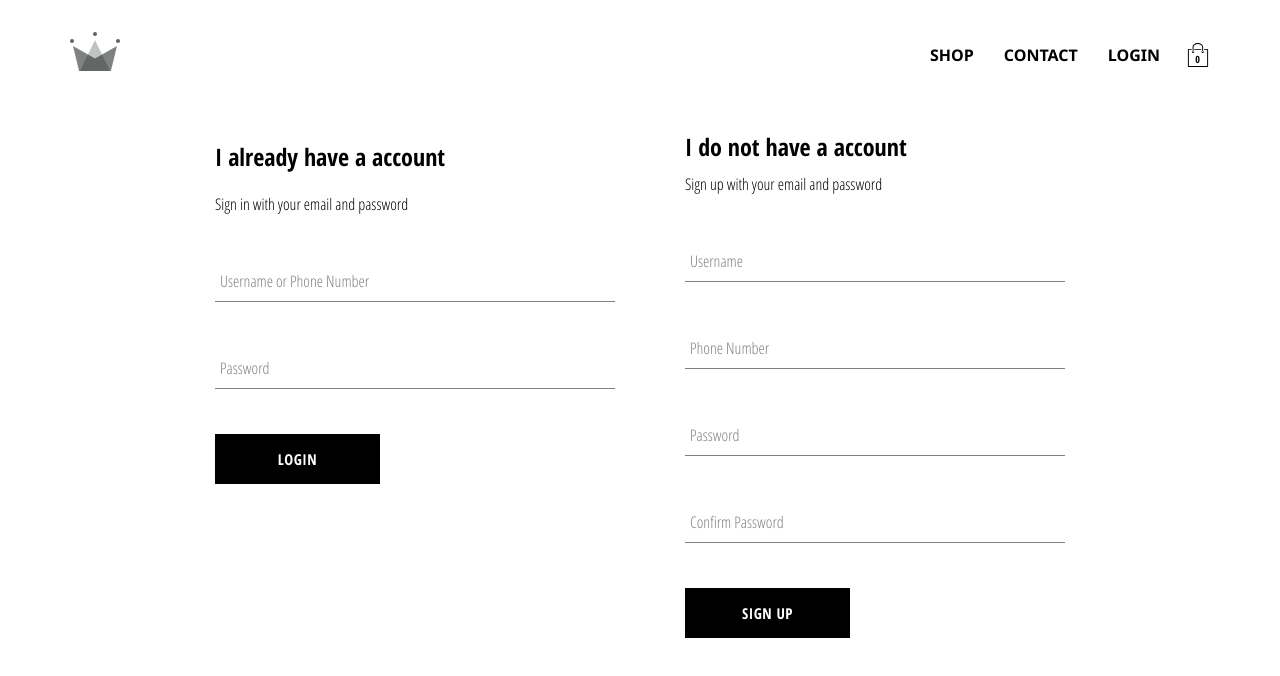
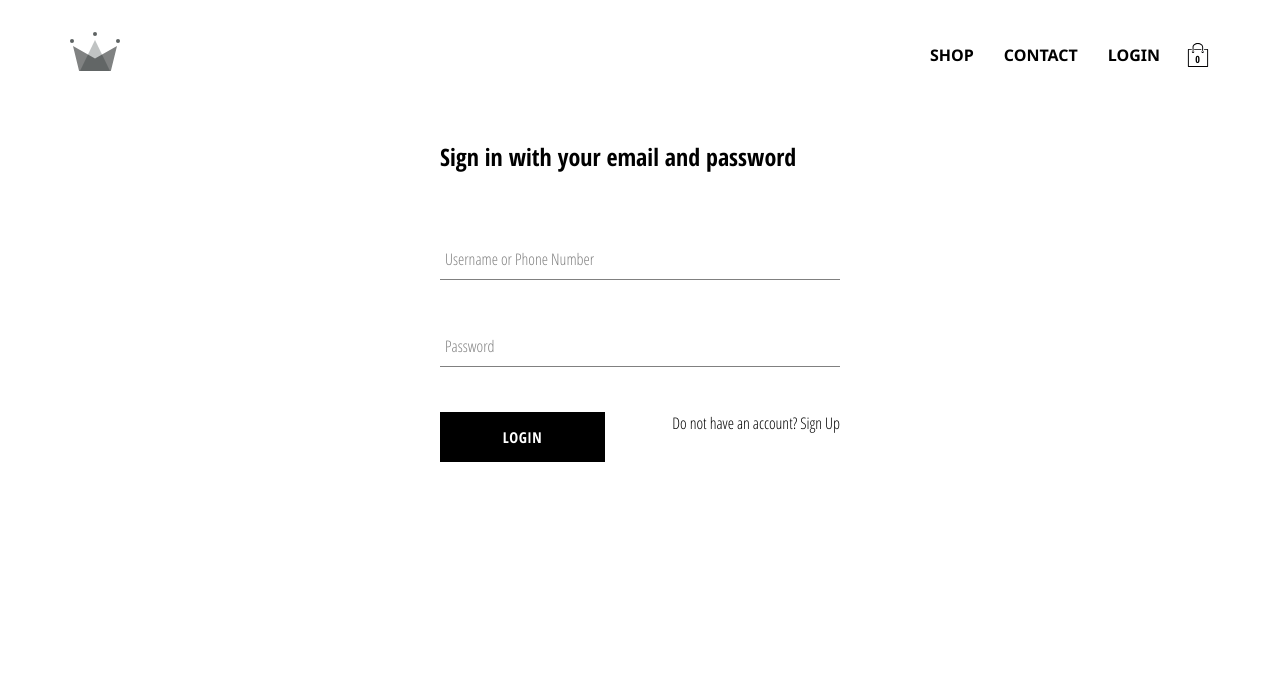
Before and after one commit to MehfCodes/ecommerce-fullstack, a React (Create React App) app in the folder client/: page /Login in a window 1280 px wide. Shown: the top 676 px of the page. Built offline with nearby package versions, Linux system fonts and the light colour scheme.

Commit message:
seprated login and signup component

```diff
--- a/client/src/components/form-input/form-input.jsx
+++ b/client/src/components/form-input/form-input.jsx
@@ -10,9 +10,7 @@ function FormInput({ handleChange, label, ...otherProps }) {
         style={error && { borderColor: '#ff0000' }}
       />
       {label ? (
-        <label
-          className={`${value.length > 0 ? 'shrink' : ''} form-input-label`}
-        >
+        <label className={`${value.length ? 'shrink' : ''} form-input-label`}>
           {label}
         </label>
       ) : null}
--- a/client/src/components/login/login.jsx
+++ b/client/src/components/login/login.jsx
@@ -28,13 +28,16 @@ class Login extends Component {
   };
   handleChange = (event) => {
     const { value, name } = event.target;
-    this.setState({ [name]: value });
+    this.setState((st) => {
+      st.user[name] = value;
+      return st;
+    });
   };
   render() {
     return (
       <div className="login">
-        <h2>I already have a account</h2>
-        <span>Sign in with your email and password</span>
+        <h2>Sign in with your email and password</h2>
+        {/* <span>Sign in with your email and password</span> */}
         <form onSubmit={this.handleSubmit} autoComplete="off">
           <FormInput
             handleChange={this.handleChange}
@@ -57,6 +60,12 @@ class Login extends Component {
           />
           <div className="buttons">
             <Button type="submit">Login</Button>
+            <div className="">
+              Do not have an account?{' '}
+              <span onClick={() => this.props.showSignUpHandler()}>
+                Sign Up
+              </span>
+            </div>
           </div>
         </form>
       </div>
--- a/client/src/components/sign-up/sign-up.jsx
+++ b/client/src/components/sign-up/sign-up.jsx
@@ -34,8 +34,8 @@ class SignUp extends Component {
   render() {
     return (
       <div className="sign-up">
-        <h2 className="title">I do not have a account</h2>
-        <span>Sign up with your email and password</span>
+        <h2 className="title">Sign up with your email and password</h2>
+        {/* <span>Sign up with your email and password</span> */}
         <form
           onSubmit={this.handleSubmit}
           className="sign-up-form"
@@ -74,6 +74,10 @@ class SignUp extends Component {
             require="true"
           ></FormInput>
           <Button type="submit">SIGN UP</Button>
+          <div className="">
+            Do you have an account?{' '}
+            <span onClick={() => this.props.showSignUpHandler()}>Login</span>
+          </div>
         </form>
       </div>
     );
--- a/client/src/pages/authentication/authentication.jsx
+++ b/client/src/pages/authentication/authentication.jsx
@@ -1,12 +1,28 @@
+import { Component } from 'react';
 import Login from '../../components/login/login';
 import SignUp from '../../components/sign-up/sign-up';
 import './authentication.scss';
-function Authentication() {
-  return (
-    <div className="login-and-sign-up">
-      <Login />
-      <SignUp />
-    </div>
-  );
+class Authentication extends Component {
+  constructor(props) {
+    super(props);
+    this.state = {
+      showSignUp: false,
+    };
+  }
+
+  showSignUpHandler = () =>
+    this.setState({ showSignUp: !this.state.showSignUp });
+
+  render() {
+    return (
+      <div className="login-and-sign-up">
+        {this.state.showSignUp ? (
+          <SignUp showSignUpHandler={this.showSignUpHandler} />
+        ) : (
+          <Login showSignUpHandler={this.showSignUpHandler} />
+        )}
+      </div>
+    );
+  }
 }
 export default Authentication;
--- a/client/src/pages/authentication/authentication.scss
+++ b/client/src/pages/authentication/authentication.scss
@@ -1,6 +1,7 @@
 .login-and-sign-up {
   width: 850px;
   display: flex;
-  justify-content: space-between;
+  justify-content: center;
+  align-items: center;
   margin: 30px auto;
 }
```
Also changed, not shown: 1 other file (tests, documents, lock files or other folders).
